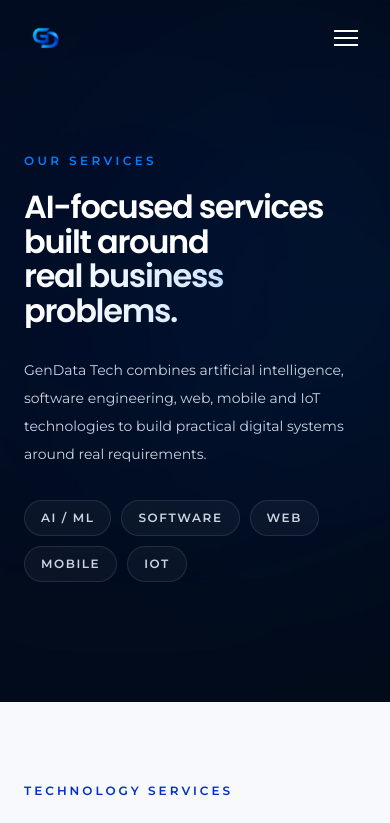
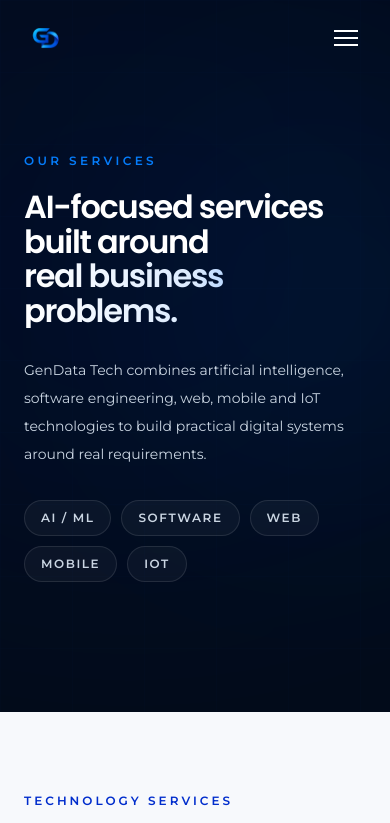
Before and after one commit to aravinthk1504/gendata-techv2, a Next.js app: page /de/services in a window 390 px wide. Shown: the top 823 px of the page. Built offline with nearby package versions, Linux system fonts and the light colour scheme.

Commit message:
Increase Services mobile hero height by 10px

```diff
--- a/src/components/migrated/Services.jsx
+++ b/src/components/migrated/Services.jsx
@@ -333,7 +333,7 @@ function Services() {
 
         <section
           ref={heroRef}
-          className="relative overflow-hidden bg-[#030b18] px-6 pt-32 pb-24 sm:pt-36 sm:pb-28 lg:px-10 lg:pt-32 lg:pb-20"
+          className="relative overflow-hidden bg-[#030b18] px-6 pt-32 pb-[106px] sm:pt-36 sm:pb-[122px] lg:px-10 lg:pt-32 lg:pb-20"
         >
           {/* MAIN GLOW */}
 
```
